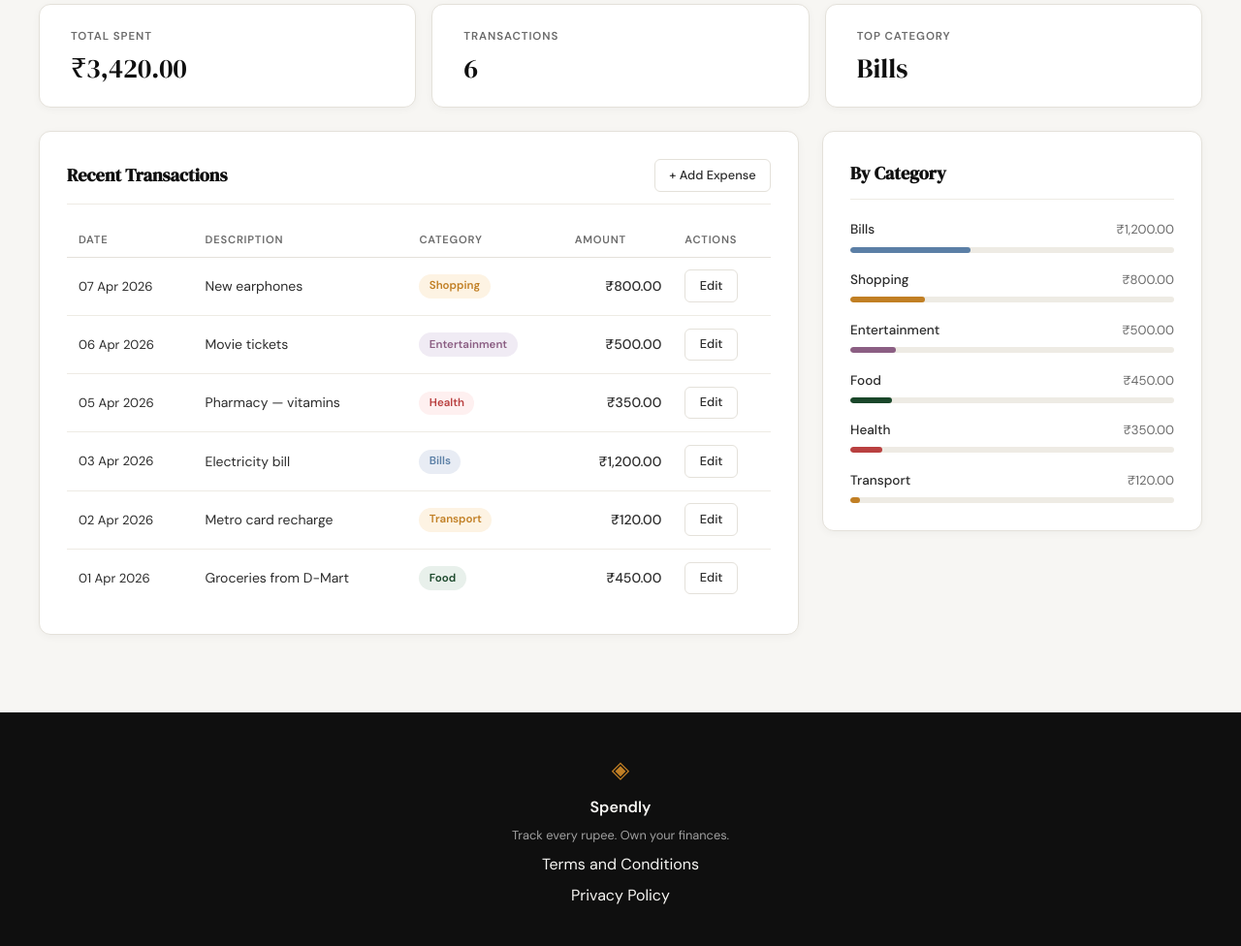
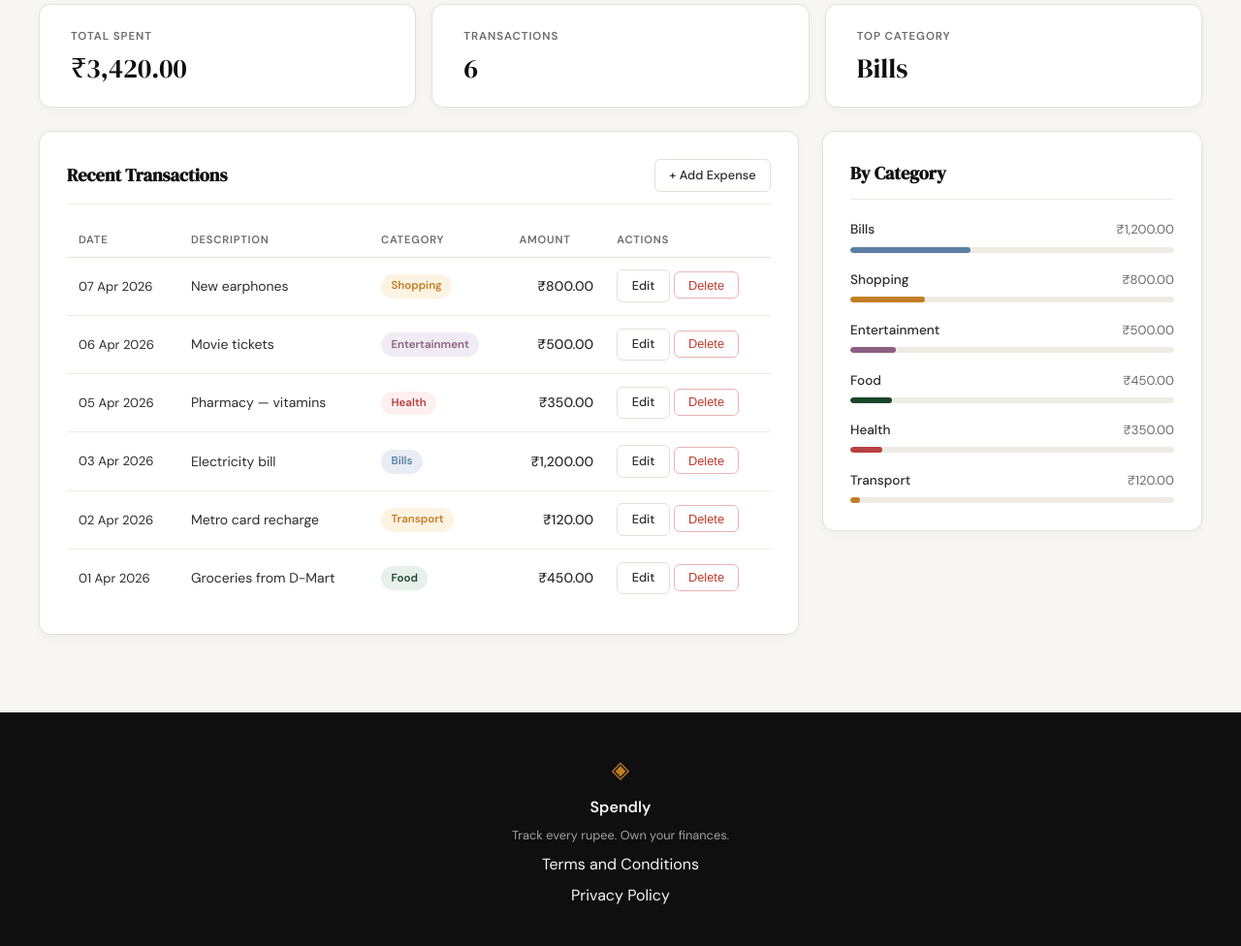
Before and after one commit to kachray/expense-tracker-claudecode, a Flask app: page /profile in a window 1280 px wide. Shown: the part 381-1357 px from the top of the page at 97% size. Run offline with Flask 3, Linux system fonts and the light colour scheme; a user stored in the database is signed in; data comes from the database, SQL or seed files in the repository; both versions use the stored data as it was after the commit.

Commit message:
Fix delete expense feature

```diff
--- a/app.py
+++ b/app.py
@@ -7,6 +7,7 @@ from werkzeug.security import check_password_hash
 
 from database.db import create_expense, create_user, get_db, get_user_by_email, init_db, seed_db
 from database.queries import (
+    delete_expense_record,
     get_category_breakdown,
     get_expense_by_id,
     get_recent_transactions,
@@ -270,9 +271,20 @@ def edit_expense(id):
     return render_template("edit_expense.html", expense=expense, categories=VALID_CATEGORIES)
 
 
-@app.route("/expenses/<int:id>/delete")
+@app.route("/expenses/<int:id>/delete", methods=["POST"])
 def delete_expense(id):
-    return "Delete expense — coming in Step 9"
+    if not session.get("user_id"):
+        return redirect(url_for("login"))
+
+    uid = session["user_id"]
+    expense = get_expense_by_id(id, uid)
+    if expense is None:
+        flash("Expense not found or access denied.", "error")
+        return redirect(url_for("profile"))
+
+    delete_expense_record(id, uid)
+    flash("Expense deleted successfully.", "success")
+    return redirect(url_for("profile"))
 
 
 if __name__ == '__main__':
--- a/database/queries.py
+++ b/database/queries.py
@@ -51,6 +51,16 @@ def update_expense(expense_id, user_id, amount, category, date, description):
         "UPDATE expenses SET amount=?, category=?, date=?, description=? "
         "WHERE id=? AND user_id=?",
         (amount, category, date, description, expense_id, user_id),
+    )
+    conn.commit()
+    conn.close()
+
+
+def delete_expense_record(expense_id, user_id):
+    conn = get_db()
+    conn.execute(
+        "DELETE FROM expenses WHERE id=? AND user_id=?",
+        (expense_id, user_id),
     )
     conn.commit()
     conn.close()
--- a/static/css/style.css
+++ b/static/css/style.css
@@ -295,6 +295,17 @@ a { color: inherit; text-decoration: none; }
     color: var(--ink);
 }
 
+.btn-danger {
+    color: #c0392b;
+    border-color: #e8b4b4;
+}
+
+.btn-danger:hover {
+    background: #c0392b;
+    border-color: #c0392b;
+    color: #fff;
+}
+
 /* ------------------------------------------------------------------ */
 /* Features section                                                    */
 /* ------------------------------------------------------------------ */
--- a/templates/profile.html
+++ b/templates/profile.html
@@ -99,7 +99,12 @@
                                     </span>
                                 </td>
                                 <td class="tx-amount">₹{{ tx.amount }}</td>
-                                <td><a href="{{ url_for('edit_expense', id=tx.id) }}" class="btn-ghost btn-sm">Edit</a></td>
+                                <td>
+                                    <a href="{{ url_for('edit_expense', id=tx.id) }}" class="btn-ghost btn-sm">Edit</a>
+                                    <form action="{{ url_for('delete_expense', id=tx.id) }}" method="POST" style="display:inline;">
+                                        <button type="submit" class="btn-ghost btn-sm btn-danger" onclick="return confirm('Delete this expense?')">Delete</button>
+                                    </form>
+                                </td>
                             </tr>
                             {% endfor %}
                             {% if not expenses %}
```
Also changed, not shown: spendly.db.
